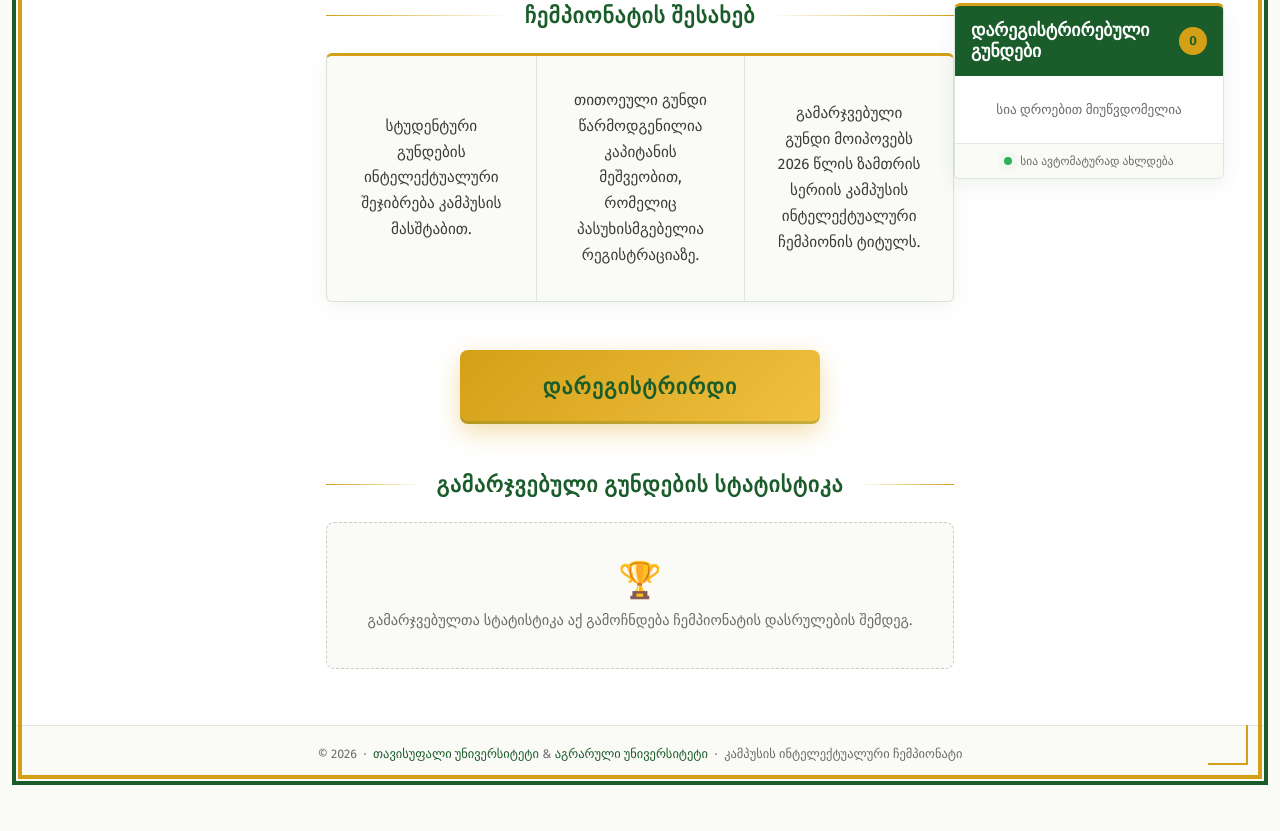
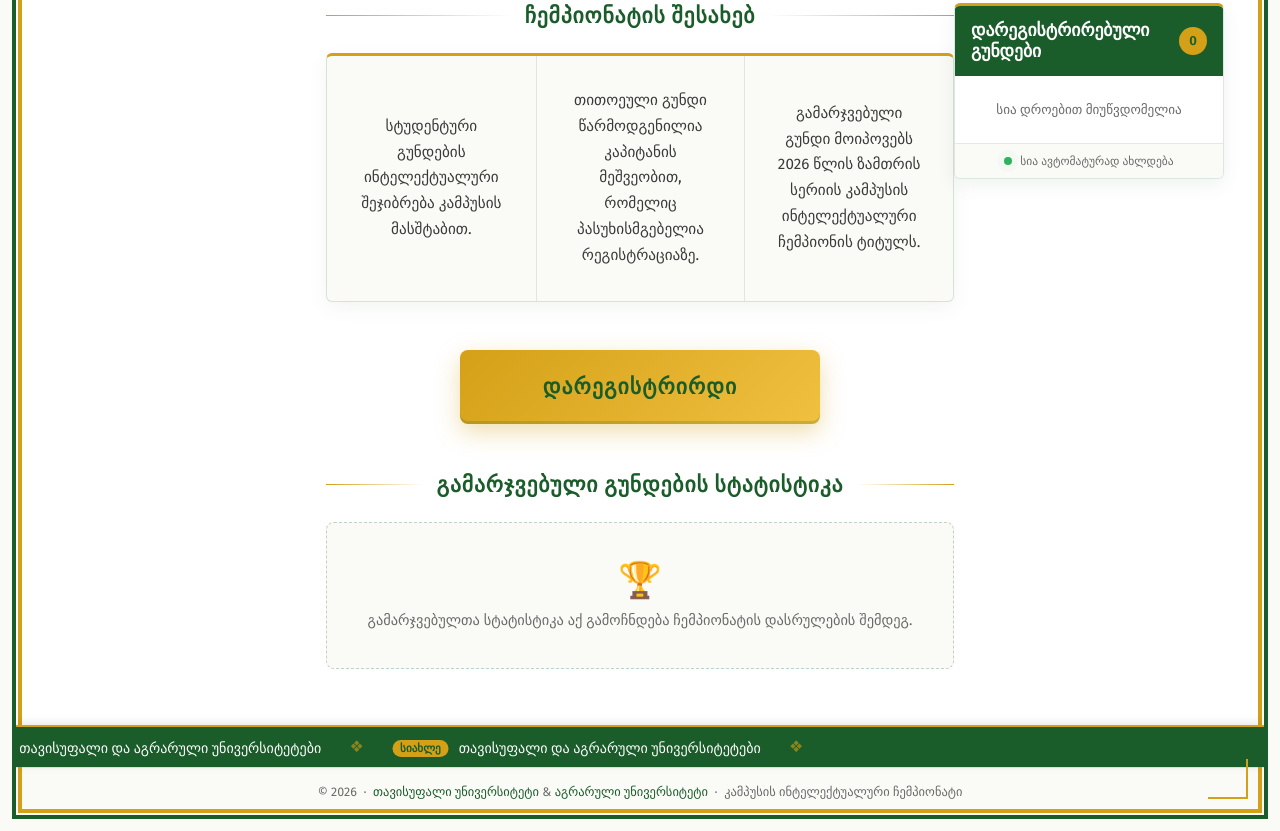
Before and after one commit to Nanukakh/Championship-2026, a plain HTML site: page index.html in a window 1280 px wide. Shown: the part 530-1361 px from the top of the page. Before the commit the page ends 1327 px from the top, so only its background shows below. Drawn offline with nearby package versions, Linux system fonts and the light colour scheme; no server answers.

Commit message:
Add news ticker component to index.html

```diff
--- a/index.html
+++ b/index.html
@@ -50,7 +50,7 @@
   .page-frame::before { top: 16px; left: 16px; border-width: 2px 0 0 2px; }
   .page-frame::after  { bottom: 16px; right: 16px; border-width: 0 2px 2px 0; }
 
-  /* ---------- მცურავი ღილაკი (გადიდებული და ცენტრირებული) ---------- */
+  /* ---------- მცურავი ღილაკი ---------- */
   .floating-hoodie-btn {
     position: fixed;
     left: 20px;
@@ -479,9 +479,59 @@
   .copy-btn:hover { background: var(--gold-light); transform: translateY(-1px); }
   .copy-btn.copied { background: #4caf6a; color: white; }
 
+  /* ---------- მოძრავი სტრიქონი (News Ticker) ---------- */
+  .news-ticker-container {
+    background: var(--green);
+    border-top: 2px solid var(--gold);
+    overflow: hidden;
+    white-space: nowrap;
+    padding: 10px 0;
+    position: relative;
+    box-shadow: 0 -2px 10px rgba(0,0,0,0.1);
+  }
+  .news-ticker-track {
+    display: inline-block;
+    white-space: nowrap;
+    animation: tickerMove 25s linear infinite;
+  }
+  .news-ticker-container:hover .news-ticker-track {
+    animation-play-state: paused;
+  }
+  .ticker-item {
+    display: inline-flex;
+    align-items: center;
+    gap: 10px;
+    color: var(--white);
+    font-size: 0.88rem;
+    font-weight: 500;
+    text-decoration: none;
+    margin: 0 24px;
+    transition: color 0.2s;
+  }
+  .ticker-item:hover {
+    color: var(--gold-light);
+  }
+  .ticker-badge {
+    background: var(--gold);
+    color: var(--green);
+    font-size: 0.7rem;
+    font-weight: 700;
+    padding: 2px 8px;
+    border-radius: 10px;
+    text-transform: uppercase;
+  }
+  .ticker-sep {
+    color: var(--gold);
+    opacity: 0.6;
+  }
+  @keyframes tickerMove {
+    0% { transform: translateX(0); }
+    100% { transform: translateX(-50%); }
+  }
+
   footer {
     text-align: center;
-    padding: 20px 32px;
+    padding: 16px 32px;
     border-top: 1px solid rgba(26,92,42,0.12);
     font-size: 0.78rem;
     color: var(--text-light);
@@ -991,6 +1041,33 @@
     </aside>
   </div>
 
+  <!-- ===================== მოძრავი სტრიქონი (News Ticker) ===================== -->
+  <div class="news-ticker-container">
+    <div class="news-ticker-track">
+      <a href="https://freeuni.edu.ge/ge/news/kampusis-inteleqtualuri-cempionatis-rigir-me-6-sezoni/" target="_blank" class="ticker-item">
+        <span class="ticker-badge">სიახლე</span>
+        თავისუფალი და აგრარული უნივერსიტეტები
+      </a>
+      <span class="ticker-sep">❖</span>
+
+      <!-- აქ ჩაამატე ახალი ლინკები ქვემოთ მოცემული შაბლონის მიხედვით: -->
+      <!--
+      <a href="შენი_ლინკი_აქ" target="_blank" class="ticker-item">
+        <span class="ticker-badge">სიახლე</span>
+        შენი_სათაური_აქ
+      </a>
+      <span class="ticker-sep">❖</span>
+      -->
+
+      <!-- დუბლირებული ბლოკი უწყვეტი მოძრაობის ეფექტისთვის (Seamless Loop) -->
+      <a href="https://freeuni.edu.ge/ge/news/kampusis-inteleqtualuri-cempionatis-rigir-me-6-sezoni/" target="_blank" class="ticker-item">
+        <span class="ticker-badge">სიახლე</span>
+        თავისუფალი და აგრარული უნივერსიტეტები
+      </a>
+      <span class="ticker-sep">❖</span>
+    </div>
+  </div>
+
   <footer>
     <p>© 2026 &nbsp;·&nbsp; <span>თავისუფალი უნივერსიტეტი</span> &amp; <span>აგრარული უნივერსიტეტი</span> &nbsp;·&nbsp; კამპუსის ინტელექტუალური ჩემპიონატი</p>
   </footer>
@@ -1056,7 +1133,7 @@ function route() {
   var isHoodie = h === '#hoodie';
   var isHome = !isReg && !isHoodie;
 
-  /* ჰედერისა და გვერდითი სვეტის დამალვა არამთავარ გვერდებზე */
+  /* ჰედერისა და გვერდითი სვეტის დამალვა */
   if (isHome) {
     document.body.classList.remove('hide-header', 'hide-sidebar');
   } else {
```
